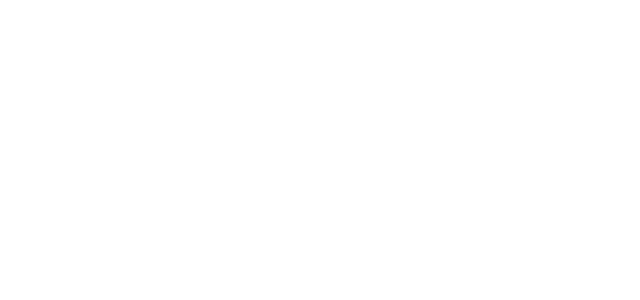
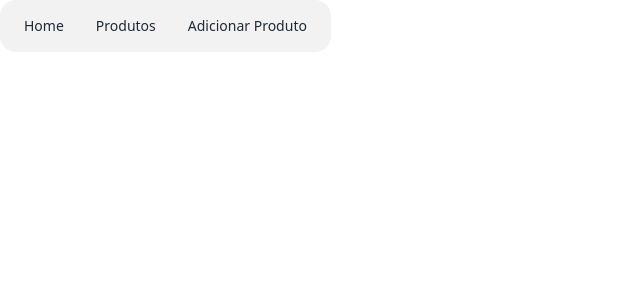
Before and after one commit to edgarfbarbosa/admin-dashboard, a React (Vite) app in the folder client/: page / in a window 1280 px wide. Before the commit this address had no page. Shown: the top 300 px of the page, without its empty margins (0-640 px from the left). Built offline with nearby package versions, Linux system fonts and the light colour scheme.

Commit message:
feat: adiciona rota para AddProductPage e NavBar no App.jsx

```diff
--- a/client/src/App.jsx
+++ b/client/src/App.jsx
@@ -2,13 +2,19 @@
 
 import './assets/css/tailwind.css';
 
+import NavBar from './components/NavBar';
+import AddProductPage from './pages/AddProductPage';
 import ProductsPage from './pages/ProductsPage';
 
 function App() {
   return (
     <BrowserRouter>
+      <NavBar />
+
       <Routes>
+        <Route path="/" element={null} />
         <Route path="/products" element={<ProductsPage />} />
+        <Route path="/addProduct" element={<AddProductPage />} />
       </Routes>
     </BrowserRouter>
   );
```
